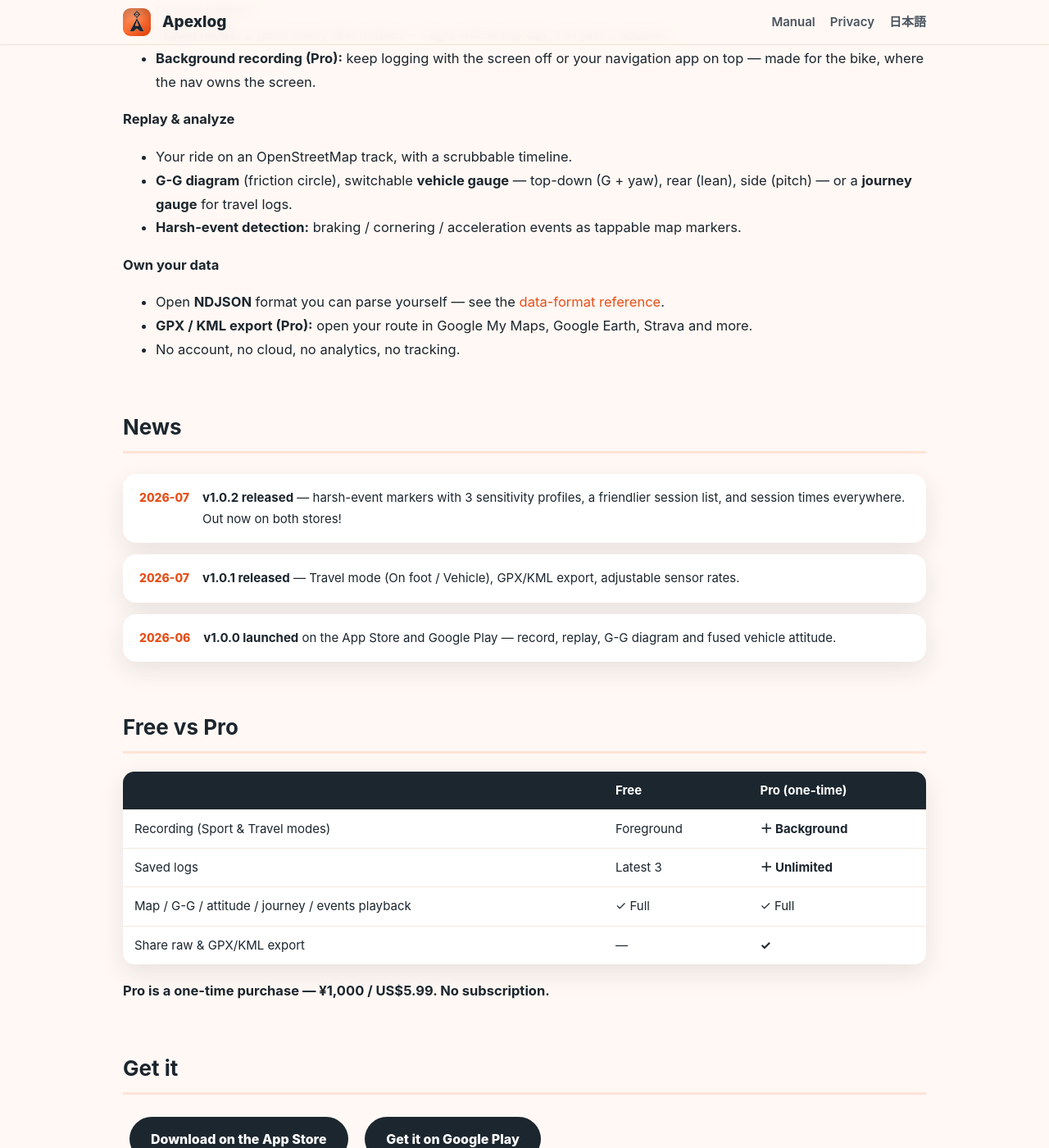
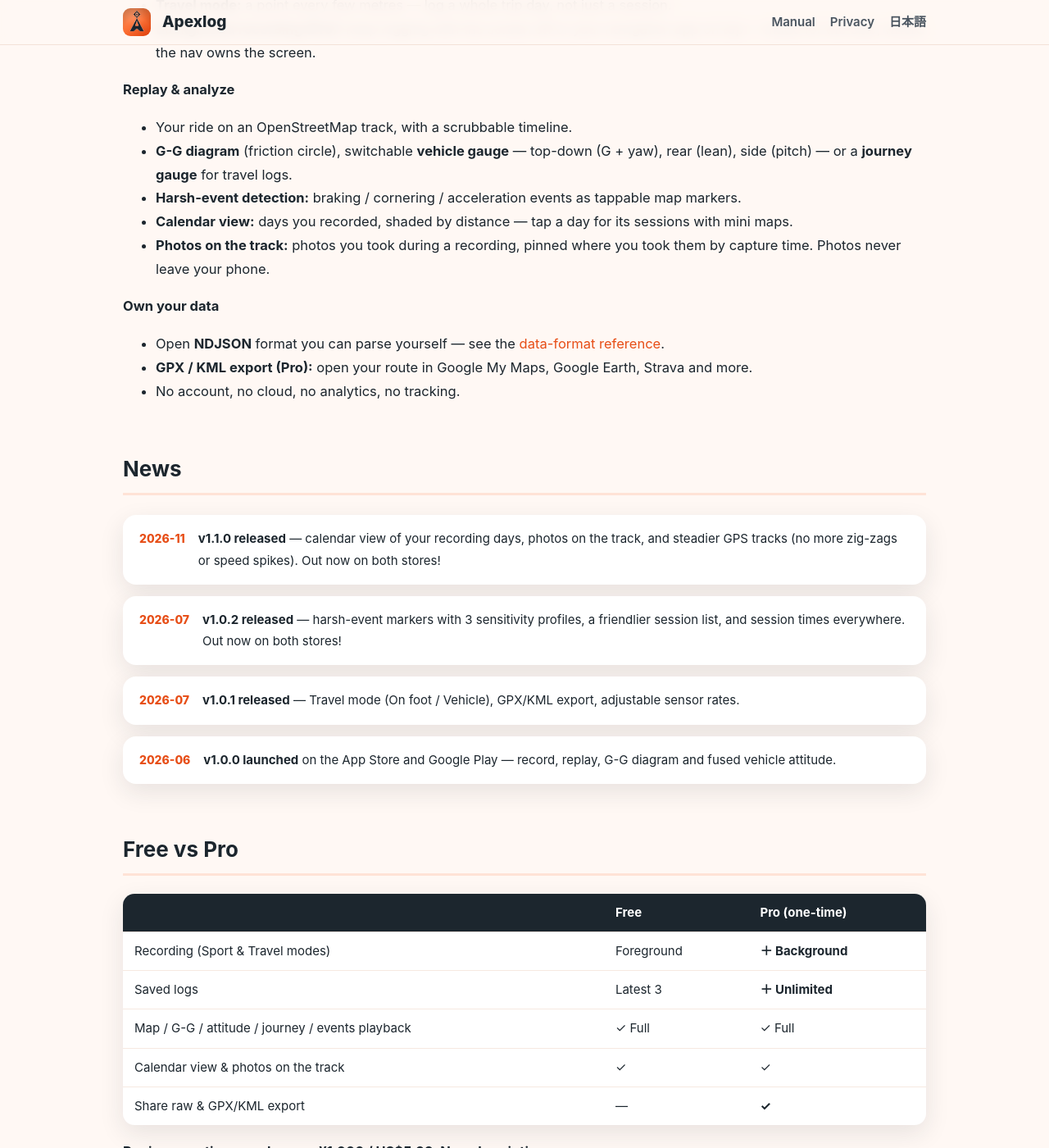
Before and after one commit to m7e-org/apexlog-site, a Jekyll site: the page built from index.md, in a window 1280 px wide and 1400 px high, scrolled down 2547 px. Shown: the whole window at 82% size. Built offline with Jekyll 4.4.1, drawn with Linux system fonts in a browser that asks for light colours.

Commit message:
News: v1.1.0 released; calendar view and photos on the track in features
Also drops the stale "NEW in 1.0.2" badge and adds calendar/photos to the
Free vs Pro table (free for everyone).

Co-Authored-By: Claude Opus 5.5 <noreply@anthropic.com>
Claude-Session: https://claude.ai/code/session_01H124fUTwRMsukAhsWQ2533

```diff
--- a/index.md
+++ b/index.md
@@ -22,7 +22,6 @@ alt_lang: /index.ja
     <p>Sport runs, drives and journeys side by side — with times, duration and capture mode. No file names, no fuss.</p>
   </div>
   <div class="card">
-    <span class="badge">NEW in 1.0.2</span>
     <img class="shot" src="assets/img/shot_pb_events.png" alt="Harsh-event markers on the map">
     <h3>Harsh-event markers</h3>
     <p>Hard braking 🛑, hard cornering ↪ and hard acceleration ⚡ plotted right on your track. Tap a marker to jump to that moment. Three sensitivities: Strict, Normal, Circuit.</p>
@@ -50,6 +49,8 @@ alt_lang: /index.ja
 - Your ride on an OpenStreetMap track, with a scrubbable timeline.
 - **G-G diagram** (friction circle), switchable **vehicle gauge** — top-down (G + yaw), rear (lean), side (pitch) — or a **journey gauge** for travel logs.
 - **Harsh-event detection:** braking / cornering / acceleration events as tappable map markers.
+- **Calendar view:** days you recorded, shaded by distance — tap a day for its sessions with mini maps.
+- **Photos on the track:** photos you took during a recording, pinned where you took them by capture time. Photos never leave your phone.
 
 **Own your data**
 - Open **NDJSON** format you can parse yourself — see the [data-format reference](manual#data-format-reference).
@@ -59,6 +60,7 @@ alt_lang: /index.ja
 ## News
 
 <div class="news">
+  <div class="item"><span class="date">2026-11</span><div class="body"><b>v1.1.0 released</b> — calendar view of your recording days, photos on the track, and steadier GPS tracks (no more zig-zags or speed spikes). Out now on both stores!</div></div>
   <div class="item"><span class="date">2026-07</span><div class="body"><b>v1.0.2 released</b> — harsh-event markers with 3 sensitivity profiles, a friendlier session list, and session times everywhere. Out now on both stores!</div></div>
   <div class="item"><span class="date">2026-07</span><div class="body"><b>v1.0.1 released</b> — Travel mode (On foot / Vehicle), GPX/KML export, adjustable sensor rates.</div></div>
   <div class="item"><span class="date">2026-06</span><div class="body"><b>v1.0.0 launched</b> on the App Store and Google Play — record, replay, G-G diagram and fused vehicle attitude.</div></div>
@@ -71,6 +73,7 @@ alt_lang: /index.ja
 | Recording (Sport & Travel modes) | Foreground | **＋ Background** |
 | Saved logs | Latest 3 | **＋ Unlimited** |
 | Map / G-G / attitude / journey / events playback | ✓ Full | ✓ Full |
+| Calendar view & photos on the track | ✓ | ✓ |
 | Share raw & GPX/KML export | — | **✓** |
 
 **Pro is a one-time purchase — ¥1,000 / US$5.99. No subscription.**
```
Also changed, not shown: index.ja.md (+4 -1 lines).
